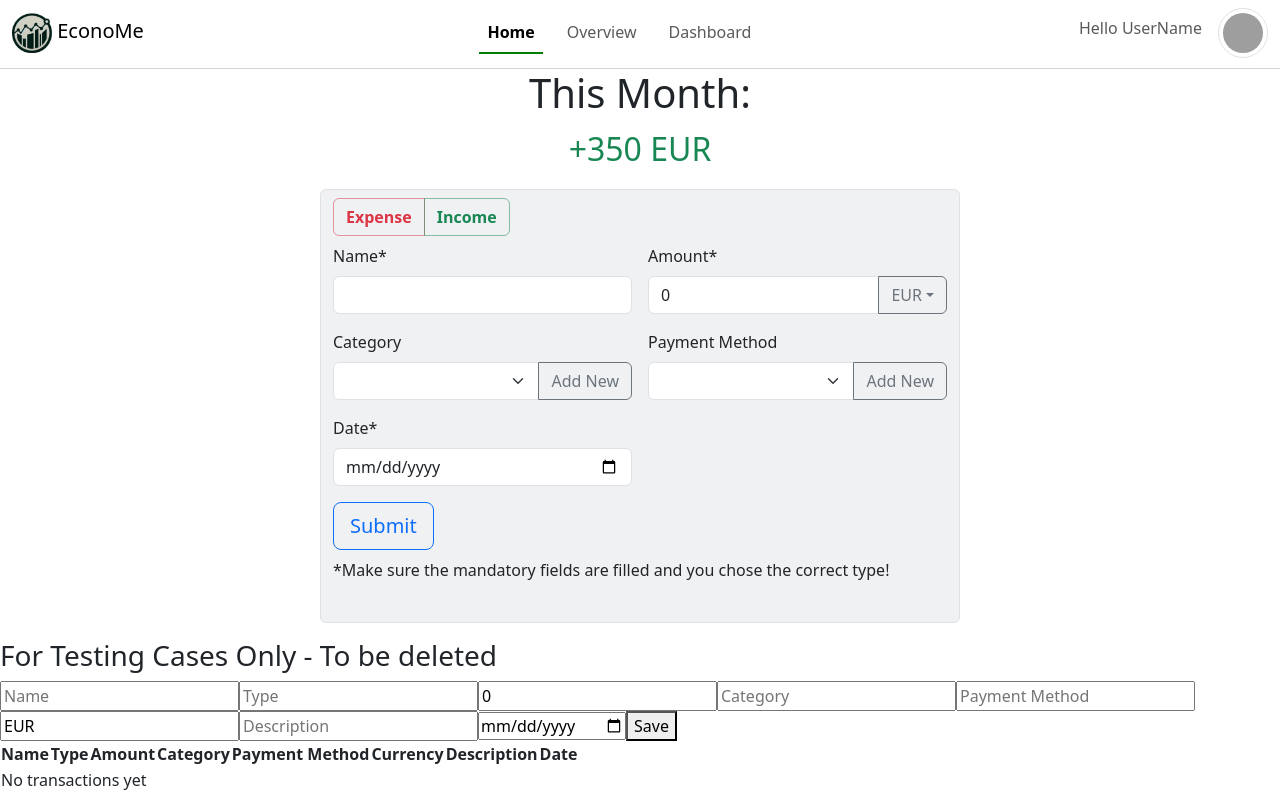
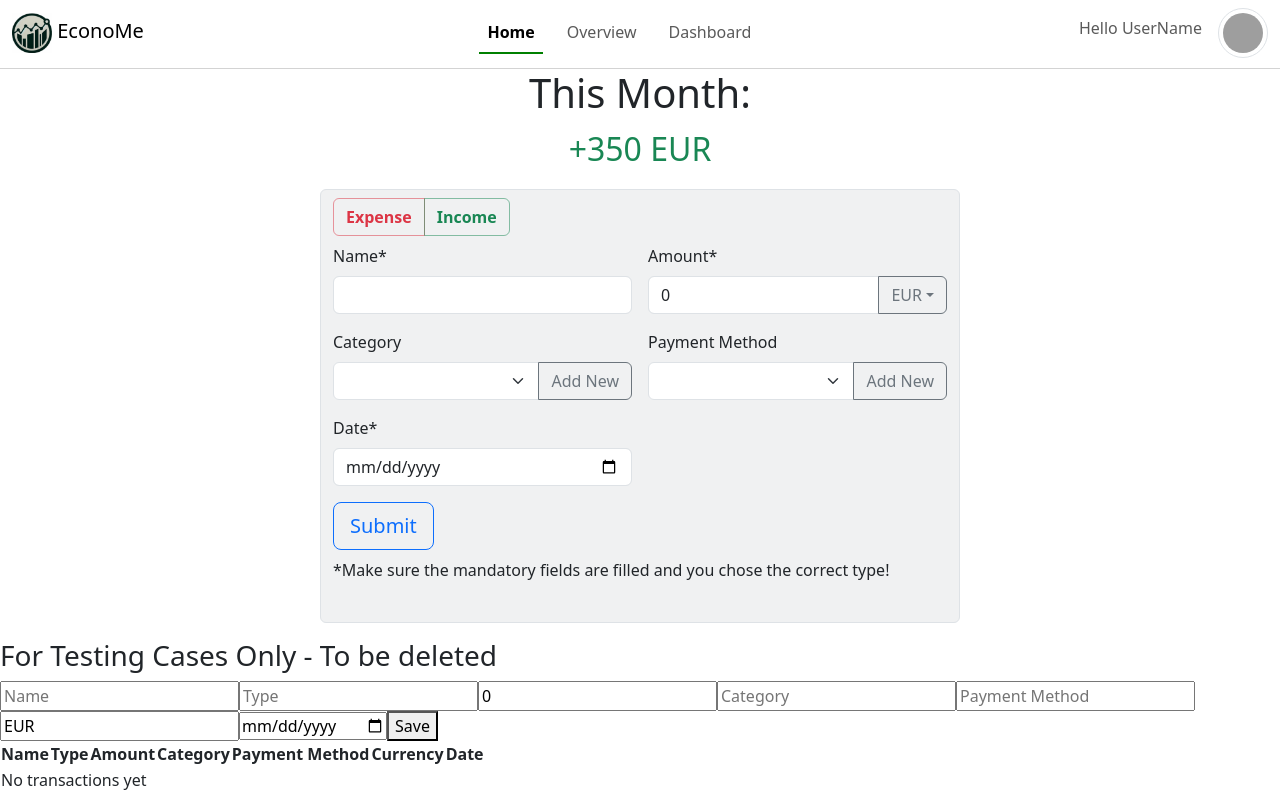
Before and after one commit to flabbaholt/EconoMe-webtech-frontend, a Vue app: page / in a window 1280 px wide. Built offline with nearby package versions, Linux system fonts and the light colour scheme; grey boxes are pictures that could not be loaded.

Commit message:
old stuff removed

```diff
--- a/src/components/OverviewTable.vue
+++ b/src/components/OverviewTable.vue
@@ -10,7 +10,6 @@ interface Transaction {
   categoryName: string;
   paymentMethodName: string;
   currencyName: string;
-  description: string;
   transactionDate: string;
 }
 
@@ -59,7 +58,7 @@ onMounted(() => {
         <td>{{ item.categoryName }}</td>
         <td>{{ item.paymentMethodName }}</td>
         <td>{{ item.currencyName }}</td>
-        <td>{{ item.transactionDate.join('-') }}</td>
+        <td>{{ item.transactionDate.join('-')}}</td>
       </tr>
       </tbody>
     </table>
--- a/src/components/TransactionForm.vue
+++ b/src/components/TransactionForm.vue
@@ -9,7 +9,6 @@ interface Transaction {
   category: string;
   paymentMethod: string;
   currency: string;
-  description: string;
   date: string;
 }
 
@@ -161,7 +160,6 @@ function save() {
     <input v-model="categoryField" placeholder="Category" type="text">
     <input v-model="paymentMethodField" placeholder="Payment Method" type="text">
     <input v-model="currencyField" placeholder="Currency" type="text">
-    <input v-model="descriptionField" placeholder="Description" type="text">
     <input v-model="dateField" placeholder="Date" type="date">
     <button type="button" @click="save()">Save</button>
   </div>
@@ -175,7 +173,6 @@ function save() {
         <th>Category</th>
         <th>Payment Method</th>
         <th>Currency</th>
-        <th>Description</th>
         <th>Date</th>
       </tr>
       </thead>
@@ -190,7 +187,6 @@ function save() {
         <td>{{ transaction.category }}</td>
         <td>{{ transaction.paymentMethod }}</td>
         <td>{{ transaction.currency }}</td>
-        <td>{{ transaction.description }}</td>
         <td>{{ transaction.date }}</td>
       </tr>
       </tbody>
```
